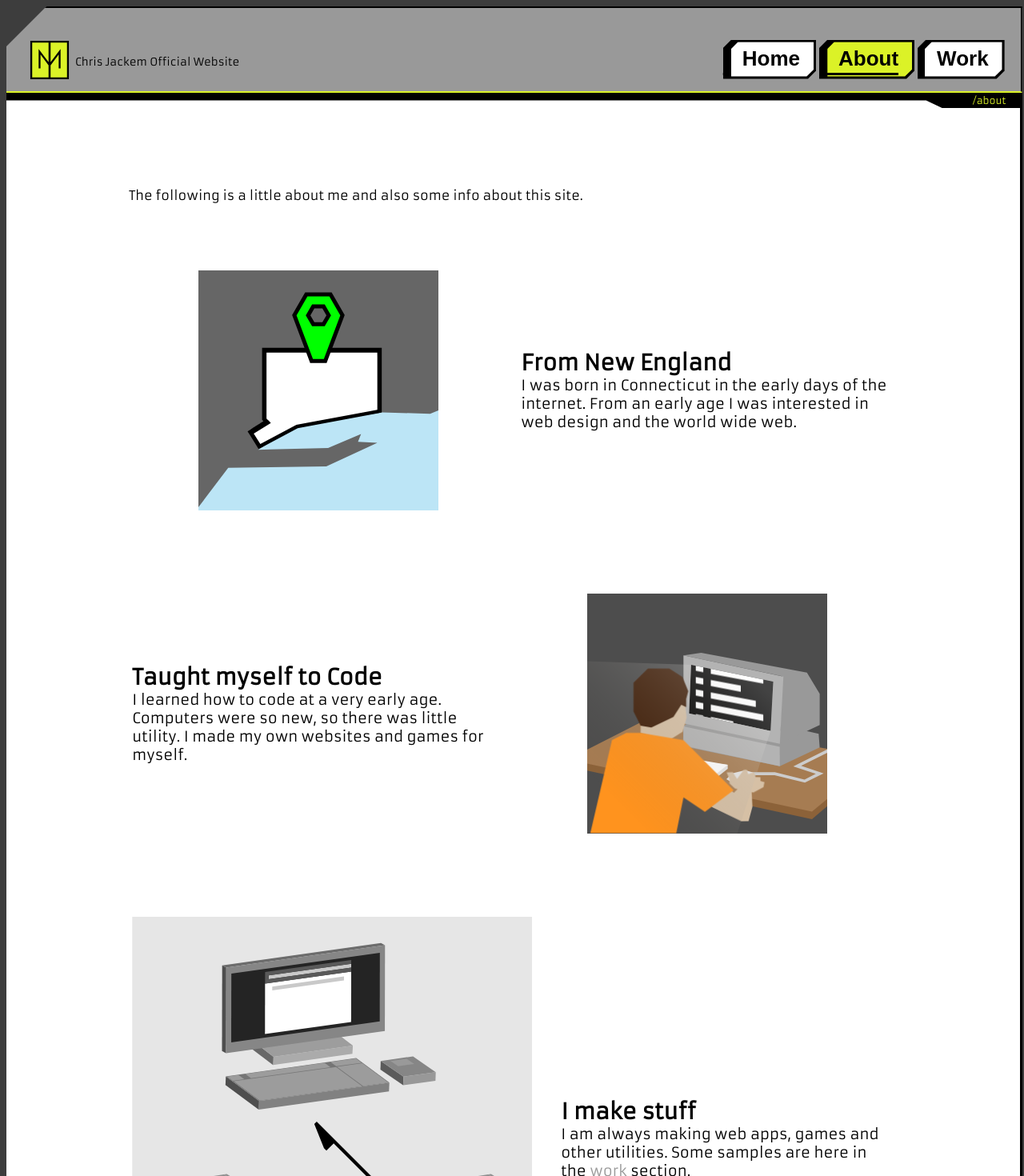
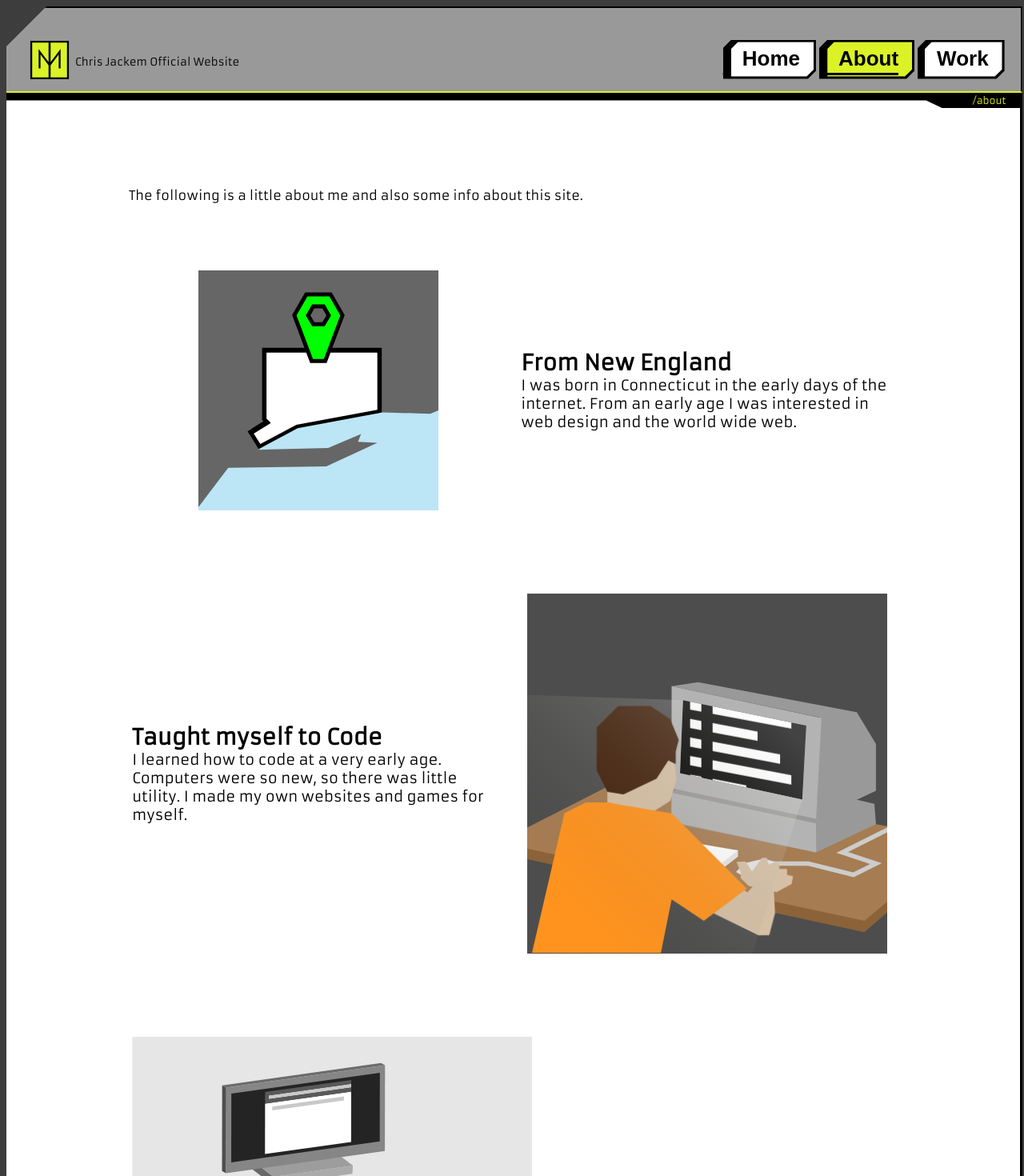
Before and after one commit to ChrisJackem/port_app, a Next.js app: page /about in a window 1280 px wide. Shown: the top 1470 px of the page at 80% size. Built offline with nearby package versions, Linux system fonts and the light colour scheme; a web font is replaced by a local one.

Commit message:
world animation backup

```diff
--- a/src/components/animations/kid/kid.module.css
+++ b/src/components/animations/kid/kid.module.css
@@ -1,10 +1,17 @@
 .svg_container{
     justify-content: center;
+    --width: 450px;
+}
+
+@media screen and (max-width: 600px){
+    .svg_container{
+        --width: 300px;
+    }
 }
 
 .svg{
-    width: 300px;
-    height: 300px;
+    width: var(--width, 300px );
+    height: var(--width, 300px );
     overflow: hidden;
 }
 
--- a/src/components/svg_btns/svg_btns.tsx
+++ b/src/components/svg_btns/svg_btns.tsx
@@ -24,6 +24,7 @@ const SvgBtn = ({ color, type, className = '', onClick=()=>{}, disabled = false
             className={`un-border p-rel ${className} ${stylesCss?.btn ?? ''}`}
             onClick={onClick}
             style={{ opacity: disabled ? 0.5 : 1 }}
+            aria-label={`${type} button`}
         >
             {getSvg()}
         </button>
```
